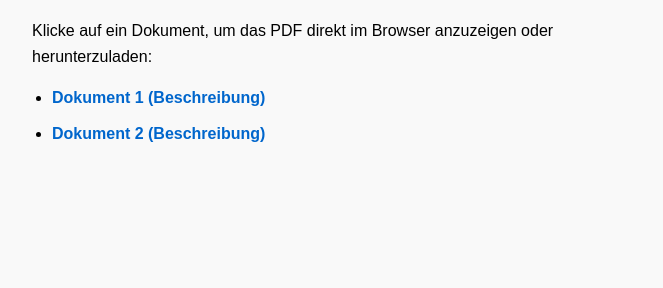
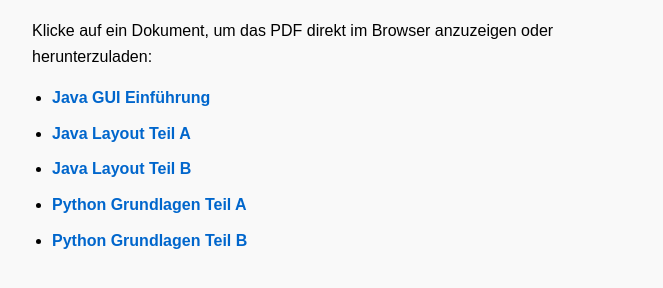
Before and after one commit to osftalia-tool/pdf-archiv, a plain HTML site: page index.html in a window 1280 px wide. Shown: the part 148-436 px from the top of the page, without its empty margins (308-971 px from the left). Drawn offline with Linux system fonts and the light colour scheme.

Commit message:
Update index.html

```diff
--- a/index.html
+++ b/index.html
@@ -40,8 +40,11 @@
     <p>Klicke auf ein Dokument, um das PDF direkt im Browser anzuzeigen oder herunterzuladen:</p>
 
     <ul>
-        <li><a href="dateien/dokument-eins.pdf" target="_blank">Dokument 1 (Beschreibung)</a></li>
-        <li><a href="dateien/dokument-zwei.pdf" target="_blank">Dokument 2 (Beschreibung)</a></li>
+        <li><a href="dateien/java_gui.pdf" target="_blank">Java GUI Einführung</a></li>
+        <li><a href="dateien/java_layout_a.pdf" target="_blank">Java Layout Teil A</a></li>
+        <li><a href="dateien/java_layout_b.pdf" target="_blank">Java Layout Teil B</a></li>
+        <li><a href="dateien/python_a.pdf" target="_blank">Python Grundlagen Teil A</a></li>
+        <li><a href="dateien/python_b.pdf" target="_blank">Python Grundlagen Teil B</a></li>
     </ul>
 
 </body>
```
